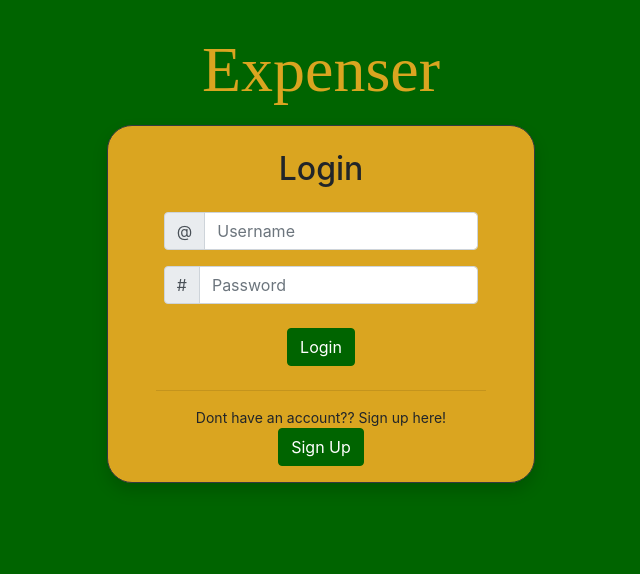
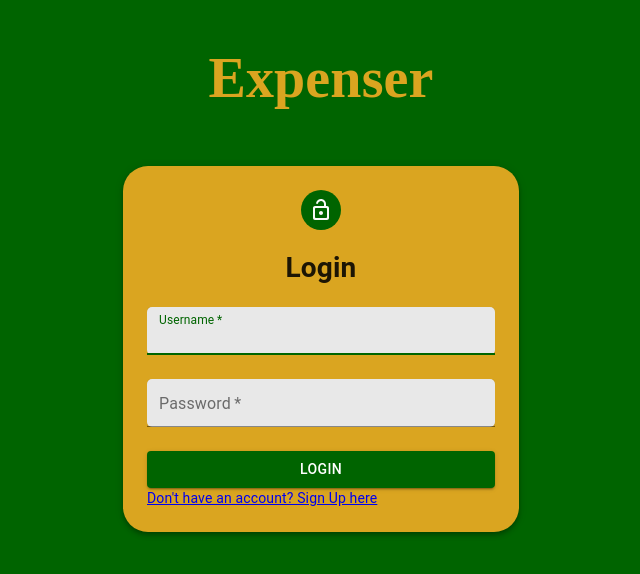
Before and after one commit to jwilson717/Expenser, a React (Create React App) app: page / in a window 1280 px wide. Shown: the top 574 px of the page, without its empty margins (319-959 px from the left). Built offline with nearby package versions, Linux system fonts and the light colour scheme.

Commit message:
changed loginFormComponend to use material ui, and removed bootstrap

```diff
--- a/package.json
+++ b/package.json
@@ -3,6 +3,8 @@
   "version": "0.1.0",
   "private": true,
   "dependencies": {
+    "@material-ui/core": "^4.11.3",
+    "@material-ui/icons": "^4.11.2",
     "@testing-library/jest-dom": "^5.11.9",
     "@testing-library/react": "^11.2.5",
     "@testing-library/user-event": "^12.6.3",
@@ -11,10 +13,9 @@
     "@types/react": "^16.14.3",
     "@types/react-dom": "^16.9.10",
     "axios": "^0.21.1",
-    "bootstrap": "^4.6.0",
+    "classnames": "^2.2.6",
     "node-sass": "^4.14.1",
     "react": "^17.0.1",
-    "react-bootstrap": "^1.4.3",
     "react-dom": "^17.0.1",
     "react-router-dom": "^5.2.0",
     "react-scripts": "4.0.1",
@@ -46,6 +47,7 @@
     ]
   },
   "devDependencies": {
+    "@types/classnames": "^2.2.11",
     "@types/react-router-dom": "^5.1.7"
   }
 }
--- a/src/components/loginFormComponent.tsx
+++ b/src/components/loginFormComponent.tsx
@@ -1,7 +1,9 @@
+import { Avatar, Box, Button, Container, FormHelperText, Grid, TextField } from '@material-ui/core';
 import React, { useEffect, useState } from 'react';
-import { Button, Container, Form, InputGroup, Row } from 'react-bootstrap';
-import '../scss/forms.scss';
+import { useFormStyles } from '../styles/styles';
 import { credentials } from '../types';
+import { LockOpenRounded } from '@material-ui/icons';
+import classNames from 'classnames';
 
 interface LoginHandlers {
    handleSignUp: () => void;
@@ -12,6 +14,7 @@ interface LoginHandlers {
 
 export const LoginFormComponent: React.FC<{props:LoginHandlers}> = ({props}) => {
    const [state, setState] = useState<credentials>({username: "", password: ""});
+   const classes = useFormStyles();
 
    const handleChange = (e: any) =>  {
       setState({...state, [e.target.name]: e.target.value});
@@ -22,42 +25,49 @@ export const LoginFormComponent: React.FC<{props:LoginHandlers}> = ({props}) =>
    }, [state]);
 
    return (
-      <Container>
-         <Row className='justify-content-center'>
-            <div className='m-2 p-2'>
-               <h1 className='text-center m-3' id='loginLogo'>Expenser</h1>
-               <Form id='loginForm' className='border border-dark shadow p-3 px-5'>
-                  <div className='text-center'>
-                     <h2 className='m-2 mb-4'>Login</h2>
-                  </div>
-                  <p className='error'>{props.errorMsg}</p>
-                  <Form.Group controlId='loginFormUsername' className='px-2'>
-                     <InputGroup>
-                        <InputGroup.Prepend>
-                           <InputGroup.Text>@</InputGroup.Text>
-                        </InputGroup.Prepend>
-                        <Form.Control type='text' name='username' value={state.username} onChange={(e) => {handleChange(e)}} placeholder='Username'/>
-                     </InputGroup>
-                  </Form.Group>
-                  <Form.Group controlId='loginFormPassword' className='px-2'>
-                     <InputGroup>
-                        <InputGroup.Prepend>
-                           <InputGroup.Text>#</InputGroup.Text>
-                        </InputGroup.Prepend>
-                        <Form.Control type='password' name='password' value={state.password} onChange={(e) => {handleChange(e)}} placeholder='Password'/>
-                     </InputGroup>
-                  </Form.Group>
-                  <div className='text-center'>
-                     <Button type='submit' id='loginButton'className='btn m-2 'onClick={props.handleLogin}>Login</Button>
-                  </div>
-                  <hr/>
-                  <Form.Text className='text-center'>Dont have an account?? Sign up here!</Form.Text>
-                  <Row className='justify-content-center'>
-                     <Button id='signUpButton' onClick={props.handleSignUp}>Sign Up</Button>
-                  </Row>
-               </Form>
-            </div>
-         </Row>
+      <Container maxWidth='xs'>
+         <h1 className={classNames(classes.centered, classes.appHeader)}>Expenser</h1>
+         <Box boxShadow={4} className={classes.form} >
+            <form >
+               <div className={classes.avatarContainer}>
+                  <Avatar className={classes.avatar}>
+                     <LockOpenRounded />
+                  </Avatar>
+               </div>
+            <h1 className={classes.centered}>Login</h1>
+            <p className={classNames(classes.error, classes.centered)}>{props.errorMsg}</p>
+            <Grid container spacing={3}>
+               <Grid item xs={12}>
+                  <TextField
+                     fullWidth
+                     label='Username'
+                     name='username'
+                     size='small'
+                     variant='filled'
+                     autoFocus
+                     className={classes.input}
+                     required
+                     onChange={(e) => {handleChange(e)}} />
+               </Grid>
+               <Grid item xs={12}>
+                  <TextField
+                     fullWidth
+                     label='Password'
+                     name='password'
+                     type='password'
+                     size='small'
+                     variant='filled'
+                     className={classes.input}
+                     required
+                     onChange={(e) => {handleChange(e)}}/>
+               </Grid>
+               <Grid item xs={12}>
+                  <Button type='submit' color='primary' fullWidth variant='contained' onClick={props.handleLogin}>Login</Button>
+                  <a href='/signup'>Don't have an account? Sign Up here</a>
+               </Grid>
+            </Grid>
+            </form>
+         </Box>
       </Container>
    )
 }
--- a/src/components/signUpFormComponent.tsx
+++ b/src/components/signUpFormComponent.tsx
@@ -1,7 +1,5 @@
 import React, { useEffect, useState } from 'react';
-import { Button, Container, Form, Row } from 'react-bootstrap';
 import { newUser } from '../types';
-import '../scss/forms.scss';
 
 interface signUpProps {
    handleSignUp: (e: any) => void;
@@ -21,41 +19,42 @@ export const SignUpFormComponent: React.FC<{props: signUpProps}> = ({props}) =>
    }, [state]);
 
    return (
-      <Container>
-         <Row className='justify-content-center m-2'>
-            <Form className='m-2 p-3 shadow border border-dark'>
-               <h2 className='text-center'>Create Account</h2>
-               <p className='error'>{props.errorMsg}</p>
-               <hr/>
-               <Form.Row>
-                  <Form.Group controlId='firstName' className='px-2'>
-                     <Form.Label>First Name</Form.Label>
-                     <Form.Control type='text' name='firstName' value={state.firstName} onChange={(e) => {handleChange(e)}} placeholder='First Name' required />
-                  </Form.Group>
-                  <Form.Group controlId='lastName' className='px-2'>
-                     <Form.Label>Last Name</Form.Label>
-                     <Form.Control type='text' name='lastName' value={state.lastName} onChange={(e) => {handleChange(e)}} placeholder='Last Name' required />
-                  </Form.Group>
-               </Form.Row>
-               <Form.Group controlId='email' className='px-2'>
-                  <Form.Label>Email</Form.Label>
-                  <Form.Control type='text' name='email' value={state.email} onChange={(e) => {handleChange(e)}} placeholder='Email' required />
-               </Form.Group>
-               <Form.Group controlId='username' className='px-2'>
-                  <Form.Label>Username</Form.Label>
-                  <Form.Control type='text' name='username' value={state.username} onChange={(e) => {handleChange(e)}} placeholder='Username' required />
-               </Form.Group>
-               <Form.Group controlId='password' className='px-2'>
-                  <Form.Label>Password</Form.Label>
-                  <Form.Control type='password' name='password' value={state.password} onChange={(e) => {handleChange(e)}} placeholder='Password' required />
-                  <Form.Label>Confirm Password</Form.Label>
-                  <Form.Control type='password' name='confirmedPassword' value={state.confirmedPassword} onChange={(e) => {handleChange(e)}} placeholder='Confirm Password' required />
-               </Form.Group>
-               <Form.Group className='text-center'>
-                  <Button type='submit' className='btn' onClick={props.handleSignUp}>Sign Up</Button>
-               </Form.Group>
-            </Form>
-         </Row>
-      </Container>
+      <div></div>
+      // <Container>
+      //    <Row className='justify-content-center m-2'>
+      //       <Form className='m-2 p-3 shadow border border-dark'>
+      //          <h2 className='text-center'>Create Account</h2>
+      //          <p className='error'>{props.errorMsg}</p>
+      //          <hr/>
+      //          <Form.Row>
+      //             <Form.Group controlId='firstName' className='px-2'>
+      //                <Form.Label>First Name</Form.Label>
+      //                <Form.Control type='text' name='firstName' value={state.firstName} onChange={(e) => {handleChange(e)}} placeholder='First Name' required />
+      //             </Form.Group>
+      //             <Form.Group controlId='lastName' className='px-2'>
+      //                <Form.Label>Last Name</Form.Label>
+      //                <Form.Control type='text' name='lastName' value={state.lastName} onChange={(e) => {handleChange(e)}} placeholder='Last Name' required />
+      //             </Form.Group>
+      //          </Form.Row>
+      //          <Form.Group controlId='email' className='px-2'>
+      //             <Form.Label>Email</Form.Label>
+      //             <Form.Control type='text' name='email' value={state.email} onChange={(e) => {handleChange(e)}} placeholder='Email' required />
+      //          </Form.Group>
+      //          <Form.Group controlId='username' className='px-2'>
+      //             <Form.Label>Username</Form.Label>
+      //             <Form.Control type='text' name='username' value={state.username} onChange={(e) => {handleChange(e)}} placeholder='Username' required />
+      //          </Form.Group>
+      //          <Form.Group controlId='password' className='px-2'>
+      //             <Form.Label>Password</Form.Label>
+      //             <Form.Control type='password' name='password' value={state.password} onChange={(e) => {handleChange(e)}} placeholder='Password' required />
+      //             <Form.Label>Confirm Password</Form.Label>
+      //             <Form.Control type='password' name='confirmedPassword' value={state.confirmedPassword} onChange={(e) => {handleChange(e)}} placeholder='Confirm Password' required />
+      //          </Form.Group>
+      //          <Form.Group className='text-center'>
+      //             <Button type='submit' className='btn' onClick={props.handleSignUp}>Sign Up</Button>
+      //          </Form.Group>
+      //       </Form>
+      //    </Row>
+      // </Container>
    )
 }
--- /dev/null
+++ b/src/css/app.css
@@ -0,0 +1,3 @@
+body {
+   background-color: #006400;
+}
--- a/src/scss/app.scss
+++ /dev/null
@@ -1,7 +0,0 @@
-@import "overrides";
-
-html body {
-   background-color: darkgreen;
-   margin: 0;
-   padding: 0;
-}
--- a/src/scss/forms.scss
+++ /dev/null
@@ -1,27 +0,0 @@
-#loginLogo {
-   font-size: 4em;
-   font-family: Copperplate;
-   color: goldenrod;
-}
-
-Form {
-   background-color: goldenrod;
-   border-radius: 25px;
-}
-
-.btn {
-   background-color: darkgreen;
-   border-color: darkgreen;;
-}
-
-.btn:hover {
-   color: darkgreen;
-   background-color: white;
-   border-color: white;
-}
-
-.error {
-   color: darkred;
-   text-align: center;
-   font-weight: bold;
-}
--- a/src/scss/overrides.scss
+++ /dev/null
@@ -1,8 +0,0 @@
-@import "../../node_modules/bootstrap/scss/functions";
-@import "../../node_modules/bootstrap/scss/variables";
-
-$theme-colors: (
-   primary: #006400
-);
-
-@import "../../node_modules/bootstrap/scss/bootstrap.scss";
--- /dev/null
+++ b/src/styles/styles.js
@@ -0,0 +1,53 @@
+import { createMuiTheme, makeStyles } from "@material-ui/core";
+
+export const customTheme = createMuiTheme({
+   palette: {
+      primary: {main: '#006400'},
+      secondary: {main: '#DAA520'}
+   },
+   overrides: {
+      MuiCssBaseline: {
+         '@global': {
+            body: {
+               backgroundColor: '#006400'
+            }
+         }
+      }
+   }
+})
+
+export const useFormStyles = makeStyles((theme) => ({
+   form: {
+      marginTop: theme.spacing(6),
+      padding: theme.spacing(3),
+      borderRadius: 25,
+      backgroundColor: customTheme.palette.secondary.main
+   },
+   centered: {
+      textAlign: `center`
+   },
+   error: {
+      color: '#800000',
+      fontWeight: 'bold'
+   },
+   appHeader: {
+      color: customTheme.palette.secondary.main,
+      fontSize: '4em',
+      fontFamily: 'Copperplate'
+   },
+   input: {
+      backgroundColor: '#FFFFFF',
+      borderRadius: 5
+   },
+   avatarContainer: {
+      display: `flex`,
+      flexDirection: `column`,
+      alignItems: `center`
+   },
+   avatar: {
+      backgroundColor: customTheme.palette.primary.main
+   },
+   helperText: {
+      textAlign: `right`
+   }
+}))
```
Also changed, not shown: src/App.tsx (+6 -1 lines), 1 other file (tests, documents, lock files or other folders).
